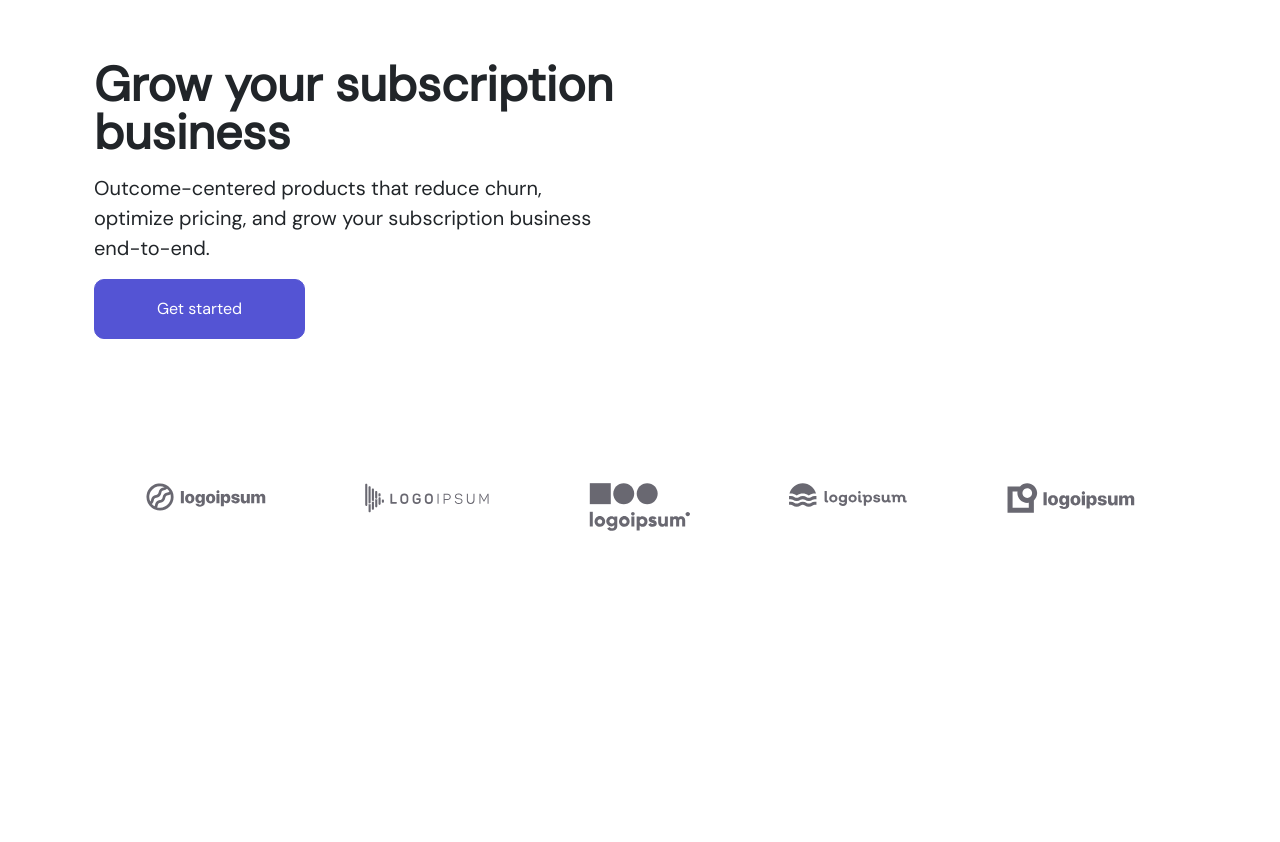
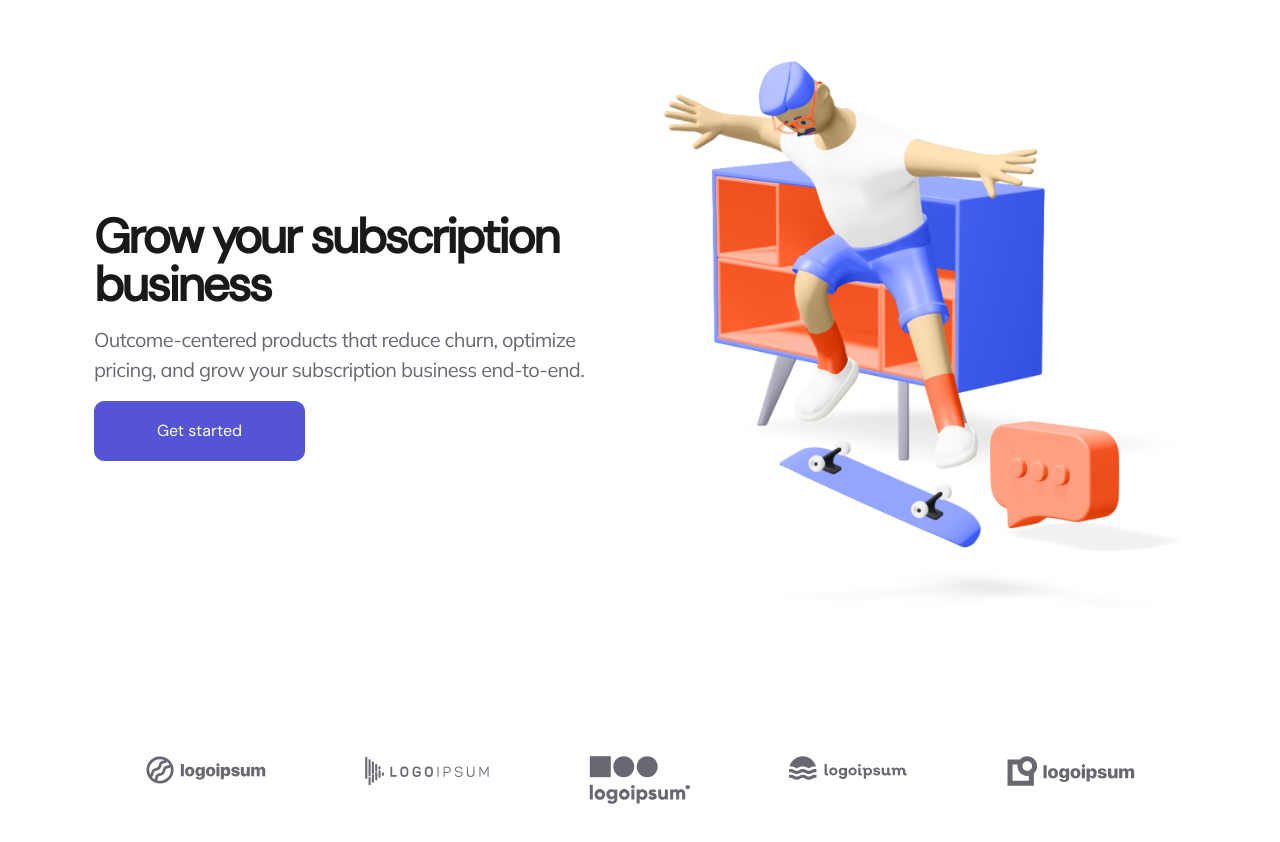
Before and after one commit to zhackdtech/logo-ipsum, a plain HTML site: page index.html in a window 1280 px wide. Shown: the part 92-934 px from the top of the page. Before the commit the page ends 800 px from the top, so only its background shows below. Drawn offline with nearby package versions, Linux system fonts and the light colour scheme.

Commit message:
new fonts, designs and javascript

```diff
--- a/assets/css/main.css
+++ b/assets/css/main.css
@@ -132,3 +132,24 @@
     color: #fff;
     border: 1px solid #5454D4;
 }
+
+.hero-title {
+    color: #19191B;
+    font-family: dmsans;
+    font-style: normal;
+    font-weight: 700;
+    line-height: 77px;
+    /* 96.25% */
+    letter-spacing: -2.501px;
+}
+
+.hero-lead {
+    color: #696871;
+    font-family: Mulish;
+    font-size: 20px;
+    font-style: normal;
+    font-weight: 400;
+    line-height: 30px;
+    /* 150% */
+    letter-spacing: -0.625px;
+}
```
Also changed, not shown: assets/img/Hero 3D.png (added).
